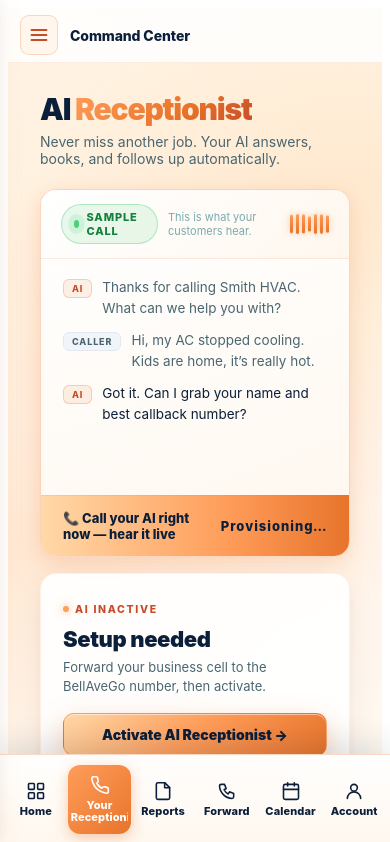
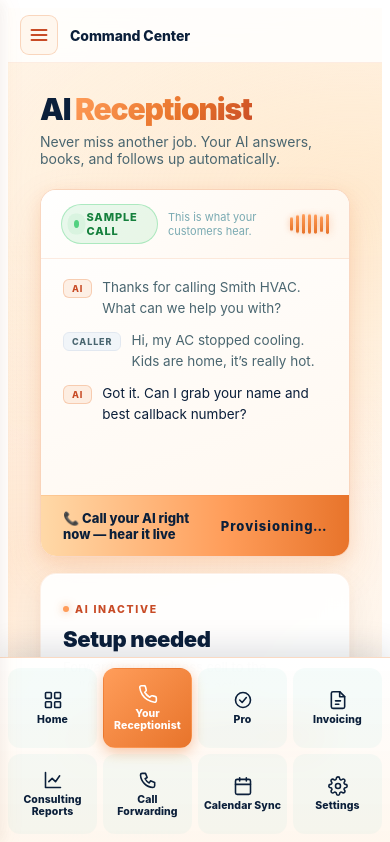
Before and after one commit to petermcshane0512-design/ringoco, a Next.js app: page /dashboard/receptionist in a window 390 px wide. Shown: the top 842 px of the page. Built offline with nearby package versions, Linux system fonts and the light colour scheme; no server answers.

Commit message:
Mobile tabbar: 2 rows x 4 cols, all 8 routes accessible, taller + branded

```diff
--- a/src/app/dashboard/layout.tsx
+++ b/src/app/dashboard/layout.tsx
@@ -225,18 +225,24 @@ export default function DashboardLayout({ children }: { children: React.ReactNod
             hides this on desktop (display: none) and shows on mobile. */}
         <nav className="dash-mobile-tabbar" aria-label="Workspace tabs">
           {[
+            // Row 1 — top
             { href: '/dashboard', label: 'Home',
               svg: <><rect x="3" y="3" width="7" height="7" rx="1"/><rect x="14" y="3" width="7" height="7" rx="1"/><rect x="3" y="14" width="7" height="7" rx="1"/><rect x="14" y="14" width="7" height="7" rx="1"/></> },
             { href: '/dashboard/receptionist', label: 'Your Receptionist',
               svg: <path d="M22 16.92v3a2 2 0 01-2.18 2 19.79 19.79 0 01-8.63-3.07 19.5 19.5 0 01-6-6A19.79 19.79 0 012.12 4.18 2 2 0 014.11 2h3a2 2 0 012 1.72c.127.96.361 1.903.7 2.81a2 2 0 01-.45 2.11L8.09 9.91a16 16 0 006 6l1.27-1.27a2 2 0 012.11-.45c.907.339 1.85.573 2.81.7A2 2 0 0122 16.92z"/> },
-            { href: '/dashboard/reports', label: 'Reports',
-              svg: <><path d="M14 2H6a2 2 0 0 0-2 2v16a2 2 0 0 0 2 2h12a2 2 0 0 0 2-2V8z"/><polyline points="14 2 14 8 20 8"/></> },
-            { href: '/dashboard/forwarding', label: 'Forward',
+            { href: '/dashboard/office-manager', label: 'Pro',
+              svg: <><circle cx="12" cy="12" r="9"/><path d="M8 12l3 3 5-6"/></> },
+            { href: '/dashboard/invoicing', label: 'Invoicing',
+              svg: <><path d="M14 2H6a2 2 0 0 0-2 2v16a2 2 0 0 0 2 2h12a2 2 0 0 0 2-2V8z"/><polyline points="14 2 14 8 20 8"/><line x1="9" y1="13" x2="15" y2="13"/><line x1="9" y1="17" x2="13" y2="17"/></> },
+            // Row 2 — bottom
+            { href: '/dashboard/reports', label: 'Consulting Reports',
+              svg: <><path d="M3 3v18h18"/><path d="M7 14l4-4 4 4 5-7"/></> },
+            { href: '/dashboard/forwarding', label: 'Call Forwarding',
               svg: <><path d="M5 4h4l2 5-2.5 1.5a11 11 0 0 0 5 5L15 13l5 2v4a2 2 0 0 1-2 2A16 16 0 0 1 3 6a2 2 0 0 1 2-2"/></> },
-            { href: '/dashboard/calendar', label: 'Calendar',
+            { href: '/dashboard/calendar', label: 'Calendar Sync',
               svg: <><rect x="3" y="4" width="18" height="18" rx="2"/><line x1="16" y1="2" x2="16" y2="6"/><line x1="8" y1="2" x2="8" y2="6"/><line x1="3" y1="10" x2="21" y2="10"/></> },
-            { href: '/dashboard/settings', label: 'Account',
-              svg: <><circle cx="12" cy="8" r="4"/><path d="M20 21a8 8 0 10-16 0"/></> },
+            { href: '/dashboard/settings', label: 'Settings',
+              svg: <><circle cx="12" cy="12" r="3"/><path d="M19.4 15a1.65 1.65 0 00.33 1.82l.06.06a2 2 0 010 2.83 2 2 0 01-2.83 0l-.06-.06a1.65 1.65 0 00-1.82-.33 1.65 1.65 0 00-1 1.51V21a2 2 0 01-2 2 2 2 0 01-2-2v-.09A1.65 1.65 0 009 19.4a1.65 1.65 0 00-1.82.33l-.06.06a2 2 0 01-2.83 0 2 2 0 010-2.83l.06-.06A1.65 1.65 0 004.6 15a1.65 1.65 0 00-1.51-1H3a2 2 0 01-2-2 2 2 0 012-2h.09A1.65 1.65 0 004.6 9a1.65 1.65 0 00-.33-1.82l-.06-.06a2 2 0 010-2.83 2 2 0 012.83 0l.06.06A1.65 1.65 0 009 4.6a1.65 1.65 0 001-1.51V3a2 2 0 012-2 2 2 0 012 2v.09a1.65 1.65 0 001 1.51 1.65 1.65 0 001.82-.33l.06-.06a2 2 0 012.83 0 2 2 0 010 2.83l-.06.06A1.65 1.65 0 0019.4 9a1.65 1.65 0 001.51 1H21a2 2 0 012 2 2 2 0 01-2 2h-.09a1.65 1.65 0 00-1.51 1z"/></> },
           ].map(({ href, label, svg }) => (
             <Link key={href} href={href} className={`dash-mtab${isActive(href) ? ' is-active' : ''}`}>
               <svg width="20" height="20" viewBox="0 0 24 24" fill="none" stroke="currentColor" strokeWidth="1.9" strokeLinecap="round" strokeLinejoin="round" aria-hidden>{svg}</svg>
--- a/src/app/globals.css
+++ b/src/app/globals.css
@@ -419,40 +419,44 @@ html { overflow-x: hidden; }
     -webkit-backdrop-filter: blur(2px);
   }
 
-  /* Mobile bottom tab bar — taller, bolder, brand-matched palette so it
-     feels like a real native app nav bar instead of a cramped strip. */
+  /* Mobile bottom tab bar — 2 rows × 4 columns grid. Holds all 8 dashboard
+     routes so contractors can reach every section in one tap without opening
+     the slide-out sidebar. Matches the sunset palette + tall enough for
+     comfortable thumb taps. */
   .dash-mobile-tabbar {
-    display: flex !important;
+    display: grid !important;
+    grid-template-columns: repeat(4, 1fr);
+    grid-auto-rows: 1fr;
+    gap: 6px;
     position: fixed;
     bottom: 0; left: 0; right: 0;
     z-index: 100;
-    background: linear-gradient(180deg, rgba(255,255,255,0.94) 0%, rgba(255,247,238,0.98) 100%);
+    background: linear-gradient(180deg, rgba(255,255,255,0.96) 0%, rgba(255,247,238,0.99) 100%);
     backdrop-filter: blur(16px);
     -webkit-backdrop-filter: blur(16px);
     border-top: 1.5px solid rgba(232,116,43,0.22);
-    padding: 10px 4px calc(10px + env(safe-area-inset-bottom));
-    justify-content: space-around;
-    align-items: stretch;
+    padding: 10px 8px calc(10px + env(safe-area-inset-bottom));
     box-shadow: 0 -10px 28px rgba(11,31,58,0.12);
-    min-height: 64px;
   }
   .dash-mtab {
-    flex: 1;
     display: flex; flex-direction: column; align-items: center; justify-content: center;
     gap: 4px;
-    padding: 10px 3px;
+    padding: 10px 4px;
     text-decoration: none;
     color: #0B1F3A;
-    font-size: 11px;
+    font-size: 10.5px;
     font-weight: 800;
     letter-spacing: 0.01em;
     border-radius: 12px;
-    transition: color 0.18s ease, background 0.18s ease, transform 0.12s ease;
+    transition: color 0.18s ease, background 0.18s ease, transform 0.12s ease, box-shadow 0.18s ease;
     min-width: 0;
+    min-height: 58px;
     line-height: 1.15;
+    background: rgba(10,168,159,0.04);
+    border: 1px solid transparent;
   }
   .dash-mtab span {
-    white-space: normal;            /* allow 2-line labels like "Your Receptionist" */
+    white-space: normal;
     overflow: hidden;
     max-width: 100%;
     text-align: center;
@@ -461,14 +465,16 @@ html { overflow-x: hidden; }
     -webkit-box-orient: vertical;
   }
   .dash-mtab svg { flex-shrink: 0; }
-  .dash-mtab:active { transform: scale(0.94); }
+  .dash-mtab:active { transform: scale(0.93); }
+  .dash-mtab:hover { background: rgba(10,168,159,0.10); }
   .dash-mtab.is-active {
     color: #fff;
     background: linear-gradient(135deg, #FF9D5A 0%, #E8742B 100%);
-    box-shadow: 0 4px 14px rgba(232,116,43,0.36);
+    box-shadow: 0 4px 14px rgba(232,116,43,0.40);
+    border-color: transparent;
   }
-  /* Push main content above the tab bar so it doesn't get hidden */
-  .dash-main main { padding-bottom: 96px !important; }
+  /* Push main content above the now-taller 2-row tab bar (~140px). */
+  .dash-main main { padding-bottom: 160px !important; }
 
   /* Topbar: tighter padding, show hamburger, hide back-to-home pill */
   .dash-topbar {
```
